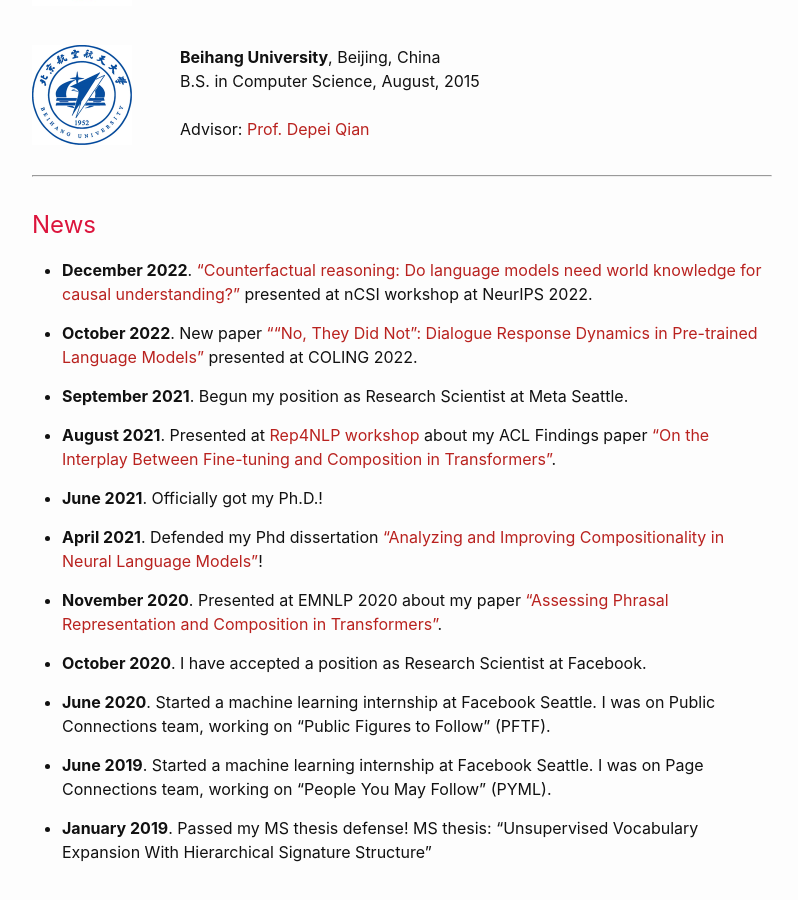
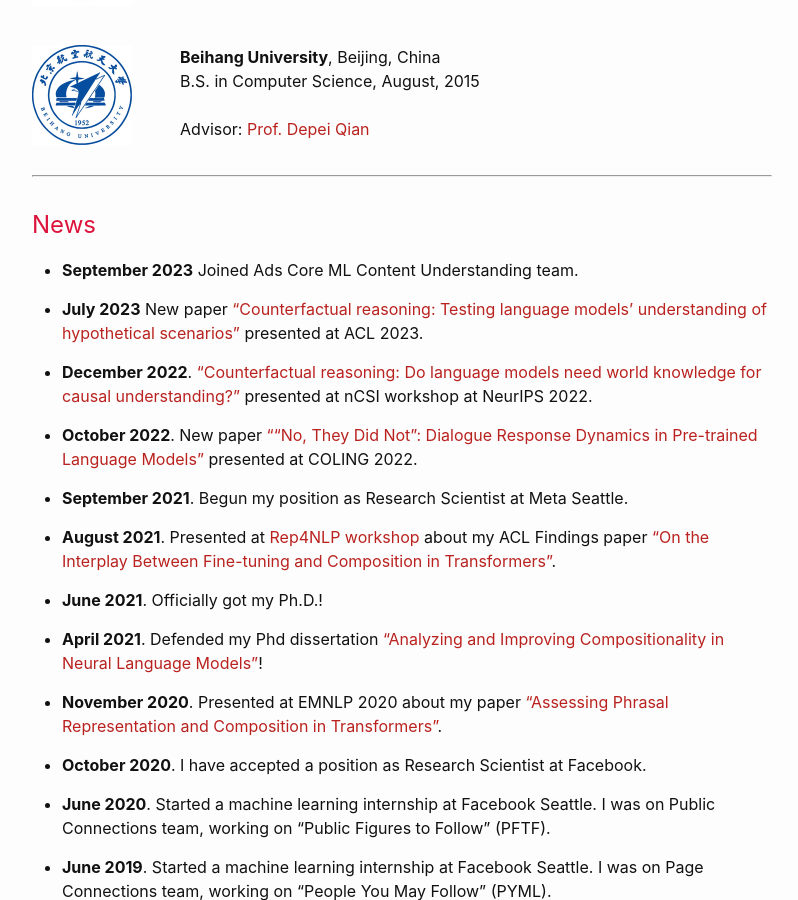
Before and after one commit to yulang/yulang.github.io, a Jekyll site: the page built from index.markdown, in a window 1280 px wide and 900 px high, scrolled down 980 px. Shown: the whole window, without its empty margins (238-1036 px from the left). Built offline with Jekyll 4.4.1, drawn with Linux system fonts in a browser that asks for light colours.

Commit message:
update news

```diff
--- a/index.markdown
+++ b/index.markdown
@@ -67,6 +67,10 @@ layout: home
 
 ## News
 
+- **September 2023** Joined Ads Core ML Content Understanding team.
+
+- **July 2023** New paper ["Counterfactual reasoning: Testing language models' understanding of hypothetical scenarios"](https://aclanthology.org/2023.acl-short.70.pdf) presented at ACL 2023.
+
 - **December 2022**. ["Counterfactual reasoning: Do language models need world knowledge for causal understanding?"](https://arxiv.org/abs/2212.03278) presented at nCSI workshop at NeurIPS 2022.
 
 - **October 2022**. New paper ["“No, They Did Not”: Dialogue Response Dynamics in Pre-trained Language Models"](https://aclanthology.org/2022.coling-1.72/) presented at COLING 2022.
--- a/iz_01_research.markdown
+++ b/iz_01_research.markdown
@@ -5,6 +5,12 @@ permalink: /research
 ---
 
 ## Publications
+
+- **Counterfactual reasoning: Testing language models' understanding of hypothetical scenarios**
+
+   Jiaxuan Li, **Lang Yu**, Allyson Ettinger
+
+   [[ACL 2023](https://aclanthology.org/2023.acl-short.70.pdf)]
 
 - **Counterfactual reasoning: Do language models need world knowledge for causal understanding?**
 
--- a/iz_03_employment.markdown
+++ b/iz_03_employment.markdown
@@ -7,7 +7,7 @@ permalink: /employment
 <div class="container-grid">
   <div class="col col-1"><a href="https://www.facebook.com/facebook"><img alt="Facebook Logo" src="img/meta.jpeg" width=100></a></div>
   <div class="col col-2">
-    <b>Research Scientist</b>, Sept 2021 - Present <BR/>
+    <b>Senior Research Scientist</b>, Sept 2021 - Present <BR/>
     Seattle, Washington, United States <BR/><BR/>
     I am currently working for Meta as a research scientist based in Seattle Bellevue.
   </div>
```
